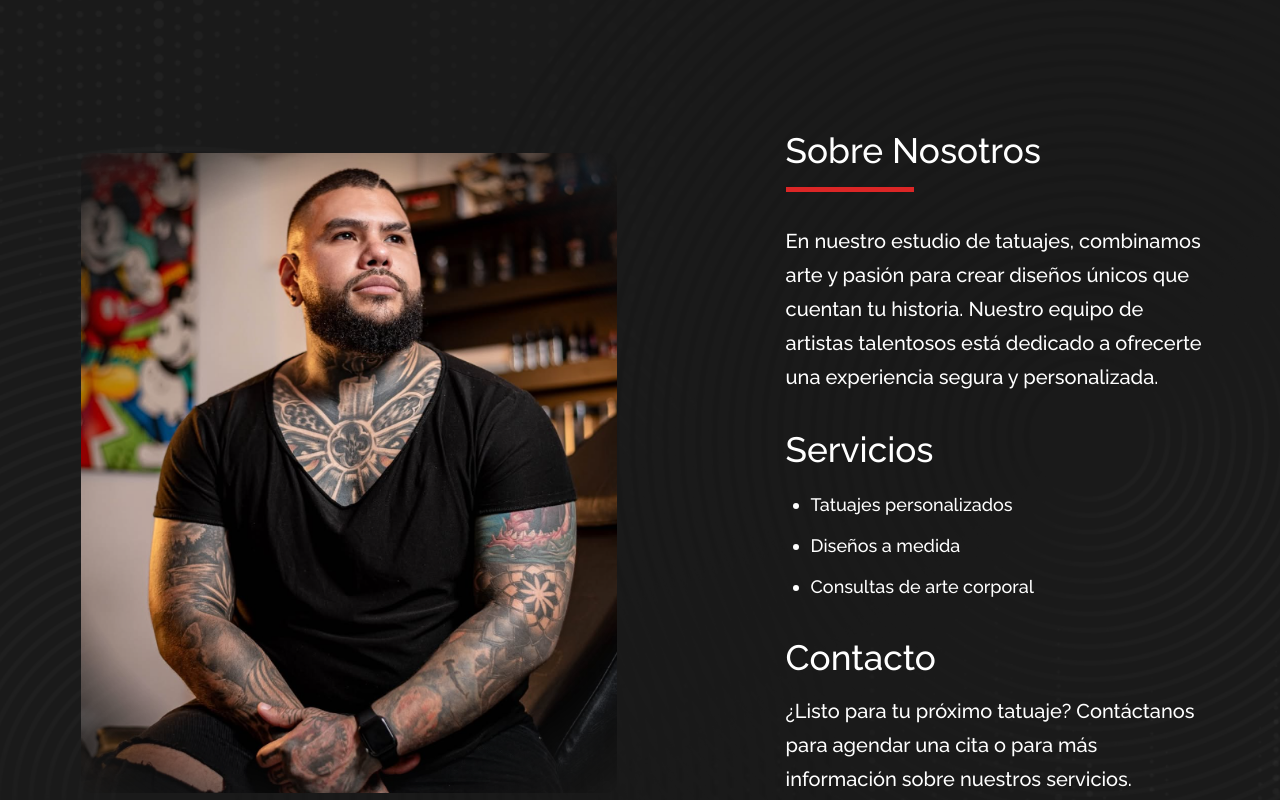
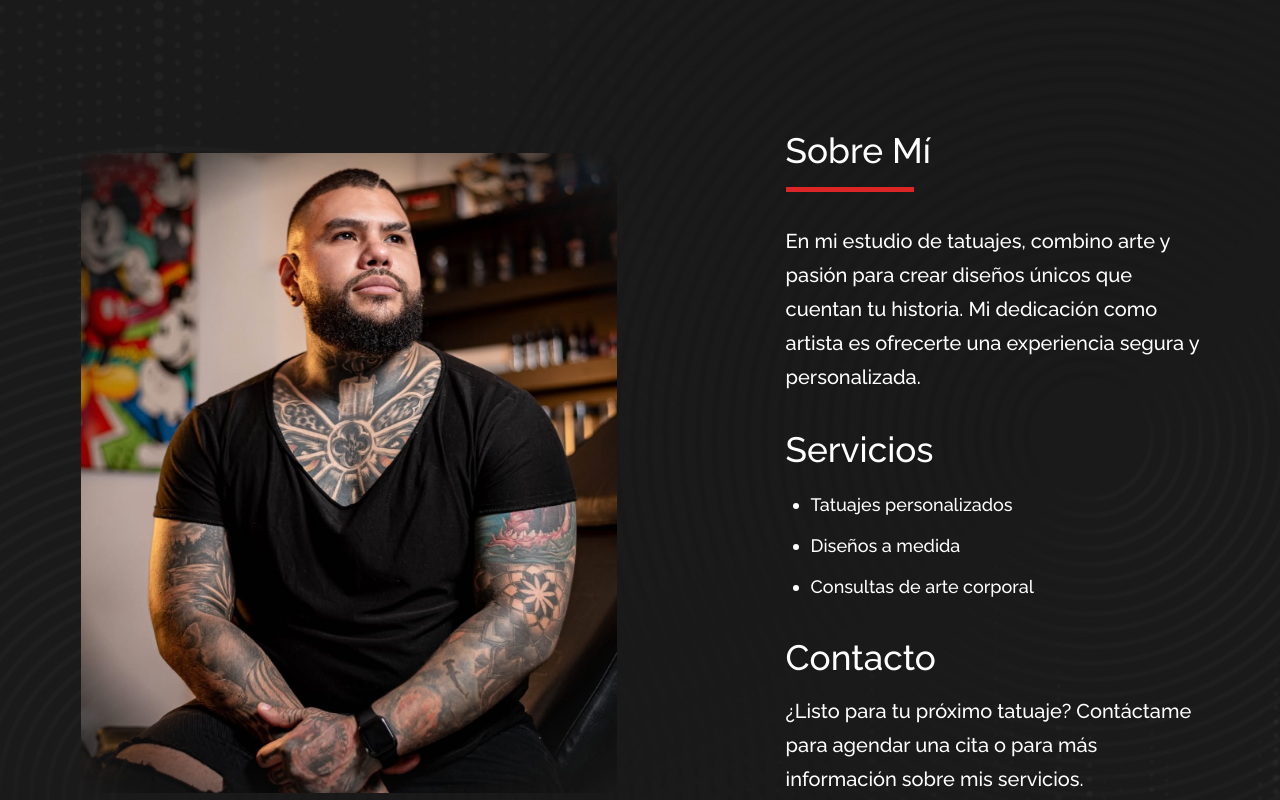
Before and after one commit to Odba08/Tattoo-Page, a React (Vite) app: page / in a window 1280 px wide. Shown: the part 820-1620 px from the top of the page. Built offline with nearby package versions, Linux system fonts and the light colour scheme.

Commit message:
First Version

```diff
--- a/src/modules/Home/home.tsx
+++ b/src/modules/Home/home.tsx
@@ -16,20 +16,20 @@ const Home: React.FC = () => {
                 <div className="imagesection">
                     <img
                         src={image}
-                        alt="Estudio de tatuajes"
+                        alt="Endir Alvillar - Artista de tatuajes"
                         data-aos="fade-down"
                         data-aos-delay="400"
                     />
                 </div>
                 <div className="textcontent">
-                    <h2 data-aos="fade-left">Sobre Nosotros</h2>
+                    <h2 data-aos="fade-left">Sobre Mí</h2>
                     <div
                         className="red-divider"
                         data-aos="fade-left"
                         data-aos-delay="300"
                     ></div>
                     <p data-aos="fade-left" data-aos-delay="400">
-                        En nuestro estudio de tatuajes, combinamos arte y pasión para crear diseños únicos que cuentan tu historia. Nuestro equipo de artistas talentosos está dedicado a ofrecerte una experiencia segura y personalizada.
+                        En mi estudio de tatuajes, combino arte y pasión para crear diseños únicos que cuentan tu historia. Mi dedicación como artista es ofrecerte una experiencia segura y personalizada.
                     </p>
 
                     <h2 data-aos="fade-left" data-aos-delay="500">Servicios</h2>
@@ -41,7 +41,7 @@ const Home: React.FC = () => {
 
                     <h2 data-aos="fade-left" data-aos-delay="900">Contacto</h2>
                     <p data-aos="fade-left" data-aos-delay="1000">
-                        ¿Listo para tu próximo tatuaje? Contáctanos para agendar una cita o para más información sobre nuestros servicios.
+                        ¿Listo para tu próximo tatuaje? Contáctame para agendar una cita o para más información sobre mis servicios.
                     </p>
                 </div>
             </section>
```
